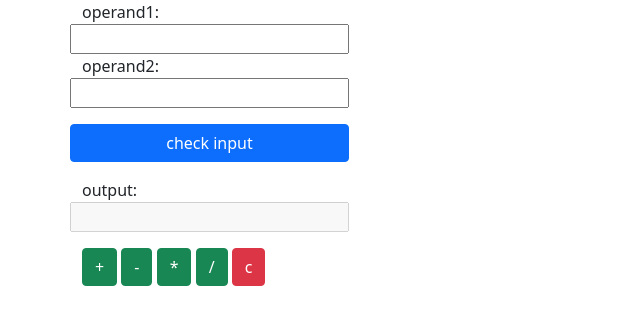
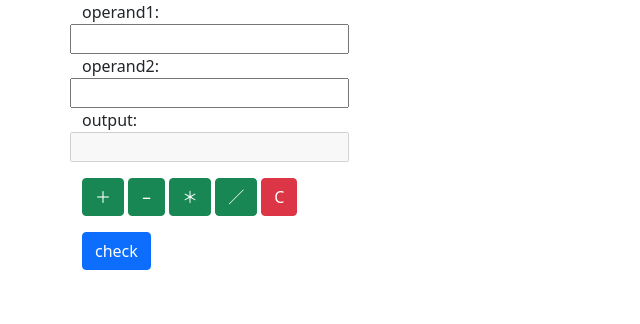
Before and after one commit to 0123takaokeita/calculator_v1, a plain HTML site: page index.html in a window 1280 px wide. Shown: the whole page, without its empty margins (0-640 px from the left). Drawn offline with nearby package versions, Linux system fonts and the light colour scheme.

Commit message:
ボタン修正

```diff
--- a/index.html
+++ b/index.html
@@ -23,17 +23,17 @@
       <input type="text" id="input1" class="">
       <label for="input2">operand2:</label>
       <input type="text" id="input2" class="">
-      <button class="btn btn-primary my-3" id="testInput" >check input</button>
       <!-- output form -->
       <label for="input2">output:</label>
       <input type="text" id="answer" disabled class="">
       <!-- 計算のトリガーボタン -->
-        <div class="mt-3">
-          <button id="additionBtn" class="btn btn-success">+</button>
-          <button id="subtractionBtn" class="btn btn-success">-</button>
-          <button id="multiplicationBtn" class="btn btn-success">*</button>
-          <button id="divisionBtn" class="btn btn-success">/</button>
-          <button id="clearBtn" class="btn btn-danger">c</button>
+      <div class="mt-3">
+          <button id="additionBtn" class="btn btn-success">＋</button>
+          <button id="subtractionBtn" class="btn btn-success">−</button>
+          <button id="multiplicationBtn" class="btn btn-success">＊</button>
+          <button id="divisionBtn" class="btn btn-success">／</button>
+          <button id="clearBtn" class="btn btn-danger">C</button>
+          <button class="btn btn-primary my-3" id="testInput" >check</button>
         </div>
       </div>
     </div>
--- a/index.js
+++ b/index.js
@@ -41,4 +41,6 @@ document.getElementById('clearBtn').addEventListener('click', function () {
   output.value = null;
   input1.value = null;
   input2.value = null;
+  op1 = 0;
+  op2 = 0;
 });
```
